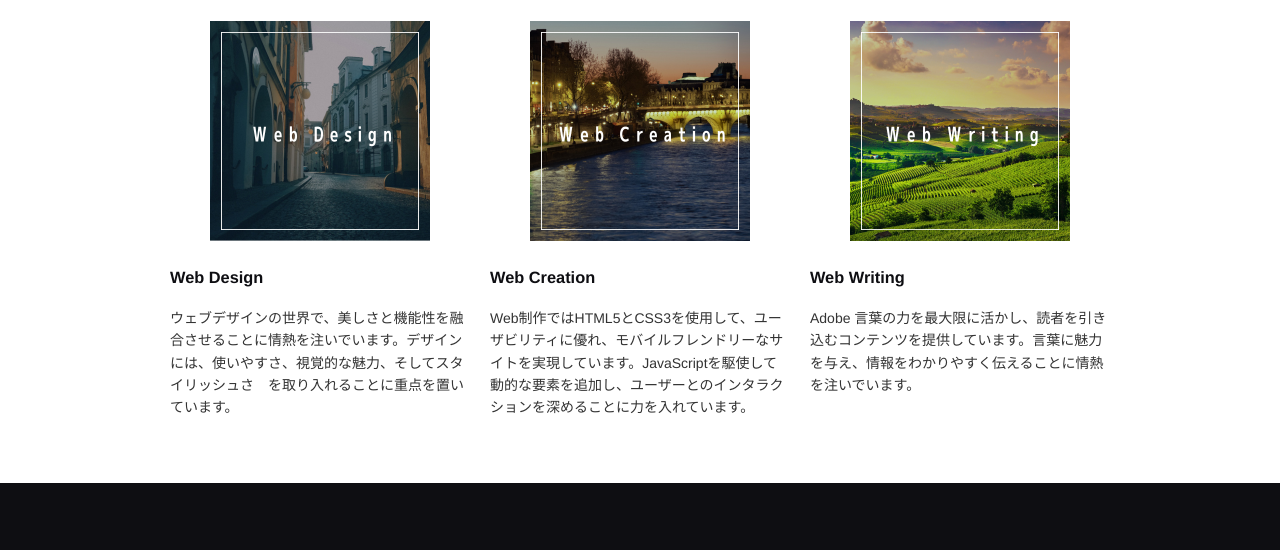
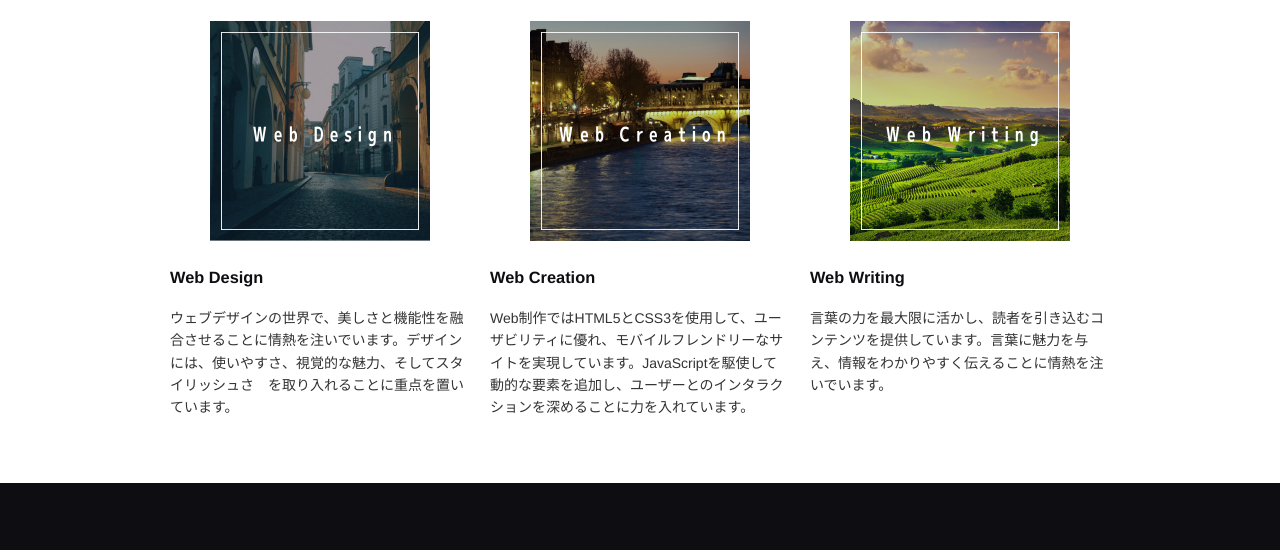
Before and after one commit to momoblue33/momo, a plain HTML site: page index.html in a window 1280 px wide. Shown: the part 862-1412 px from the top of the page. Drawn offline with nearby package versions, Linux system fonts and the light colour scheme.

Commit message:
Update index.html

```diff
--- a/index.html
+++ b/index.html
@@ -51,7 +51,7 @@
       <section class="list-item">
         <p class="list-item-img"> <img src="images/thumbnail003.png" alt="サムネイル3"></p>
         <h3 class="menu-title">Web Writing</h3>
-        <p class="list-item-txt">Adobe
+        <p class="list-item-txt">
           言葉の力を最大限に活かし、読者を引き込むコンテンツを提供しています。言葉に魅力を与え、情報をわかりやすく伝えることに情熱を注いでいます。
         </p>
       </section>
```
